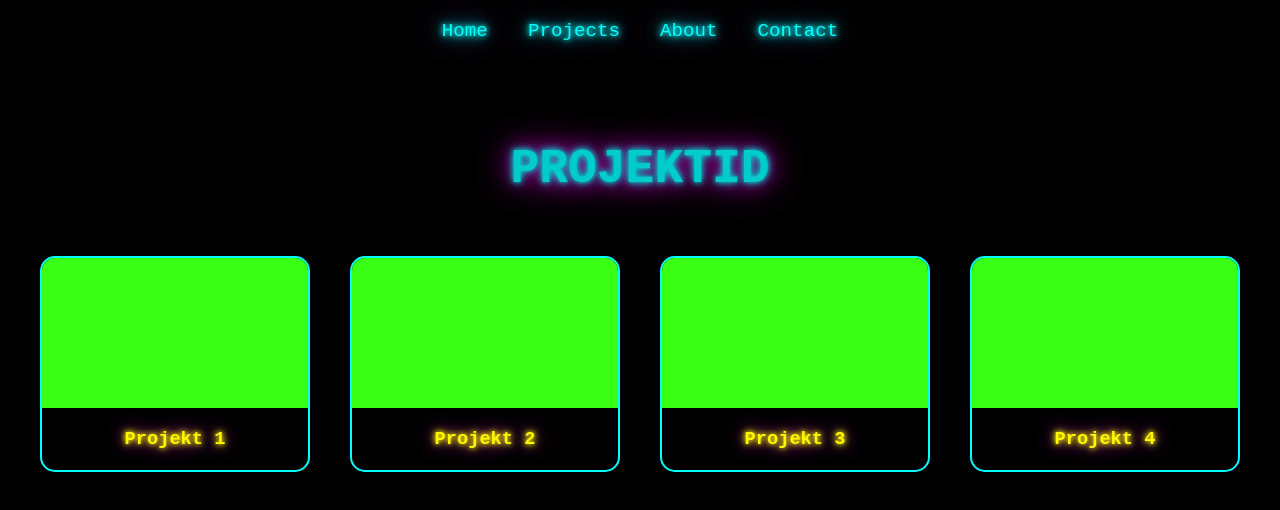
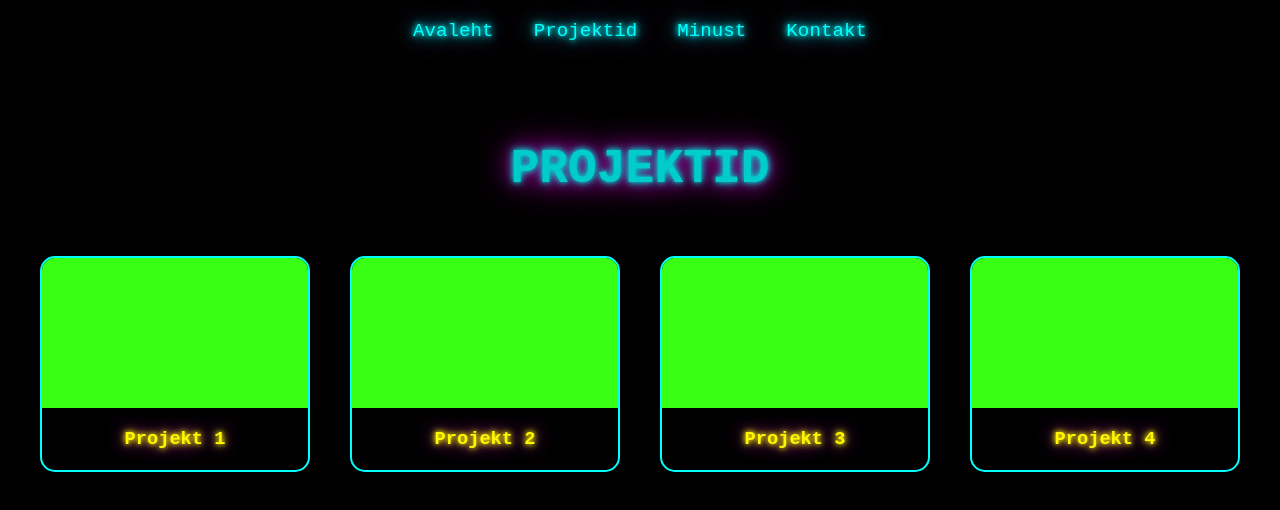
Before and after one commit to estlinEE/Portfolio, a plain HTML site: page projects.html in a window 1280 px wide. Drawn offline with Linux system fonts and the light colour scheme.

Commit message:
Update projects.html

```diff
--- a/projects.html
+++ b/projects.html
@@ -1,20 +1,20 @@
 <!-- projects.html -->
 <!DOCTYPE html>
-<html lang="en">
+<html lang="et">
 <head>
     <meta charset="UTF-8">
     <meta name="viewport" content="width=device-width, initial-scale=1.0">
-    <title>Projects - Võimas Portfolio</title>
+    <title>Projektid - Võimas Portfolio</title>
     <link rel="stylesheet" href="style.css">
 </head>
 <body>
     <canvas id="bgCanvas"></canvas>
     <div class="overlay">
         <nav class="nav-bar">
-            <a href="index.html" class="nav-link neon-hover">Home</a>
-            <a href="projects.html" class="nav-link neon-hover">Projects</a>
-            <a href="about.html" class="nav-link neon-hover">About</a>
-            <a href="contact.html" class="nav-link neon-hover">Contact</a>
+            <a href="index.html" class="nav-link neon-hover">Avaleht</a>
+            <a href="projects.html" class="nav-link neon-hover">Projektid</a>
+            <a href="about.html" class="nav-link neon-hover">Minust</a>
+            <a href="contact.html" class="nav-link neon-hover">Kontakt</a>
         </nav>
         <section class="projects-section">
             <h2 class="neon-title-small">PROJEKTID</h2>
```
